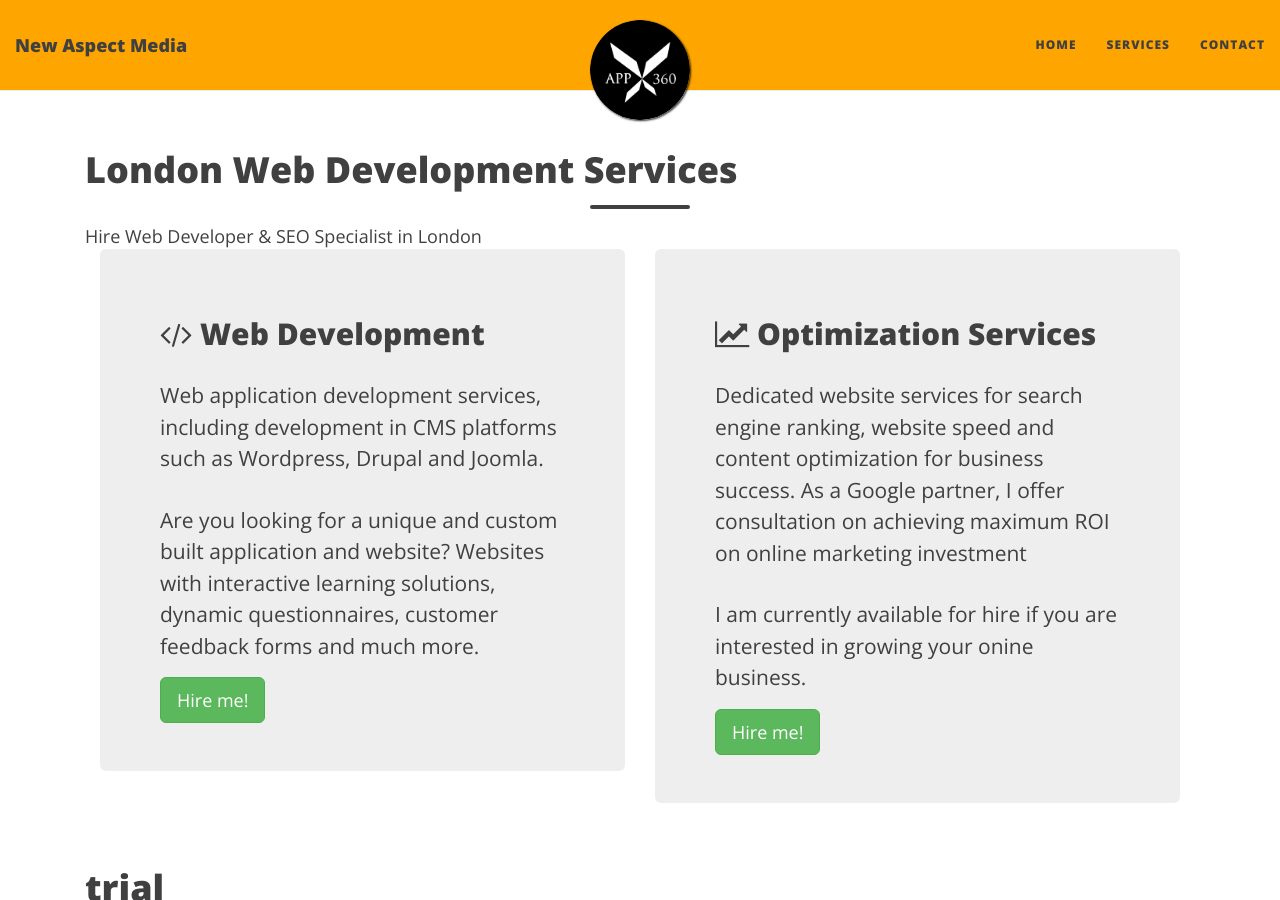
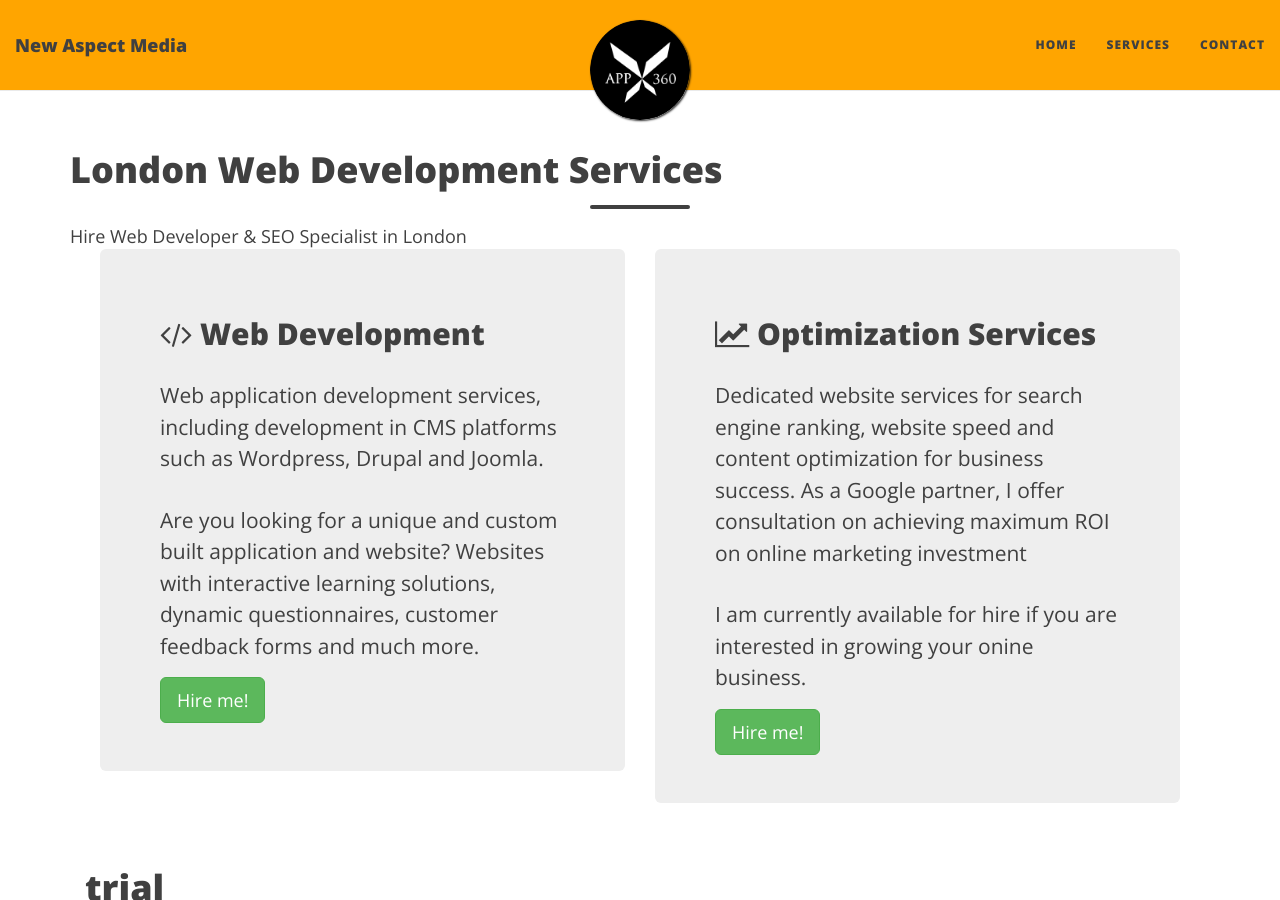
Before and after one commit to newmedia77/appxnam, a Jekyll site: the page built from index.html, in a window 1280 px wide and 900 px high. Built offline with Jekyll 4.4.1, drawn with Linux system fonts in a browser that asks for light colours; nearby versions of some CDN libraries; the list of posts is cut into pages by our own code.

Commit message:
andreas
header

```diff
--- a/_layouts/home.html
+++ b/_layouts/home.html
@@ -4,8 +4,6 @@
 
 {% if page.title %}
 <header class="home-header">
-  <div class="row">
-    <div class="col-lg-8 col-lg-offset-2 col-md-10 col-md-offset-1">
 	  <div class="home-page-heading">
 	    <h1>{{ page.title }}</h1>
 	    {% if page.subtitle %}
@@ -13,8 +11,6 @@
 	    <span class="home-page-subheading">{{ page.subtitle }}</span>
 	    {% endif %}
 	  </div>
-    </div>
-  </div>
 </header>
 {% endif %}
 
```
